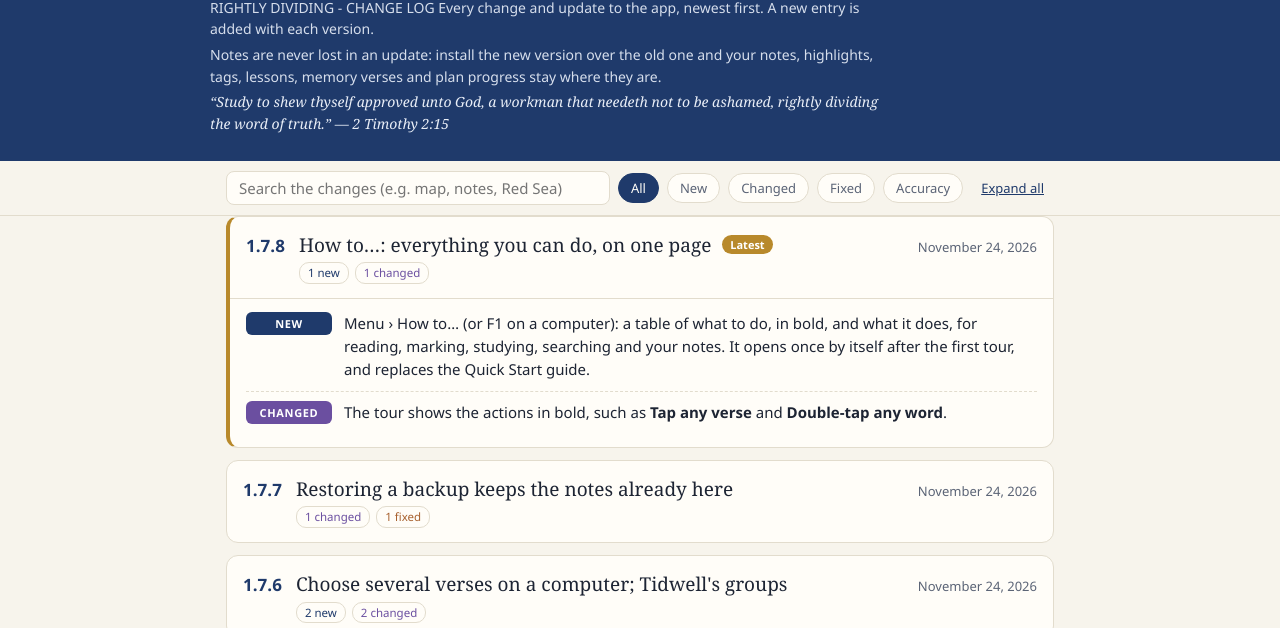
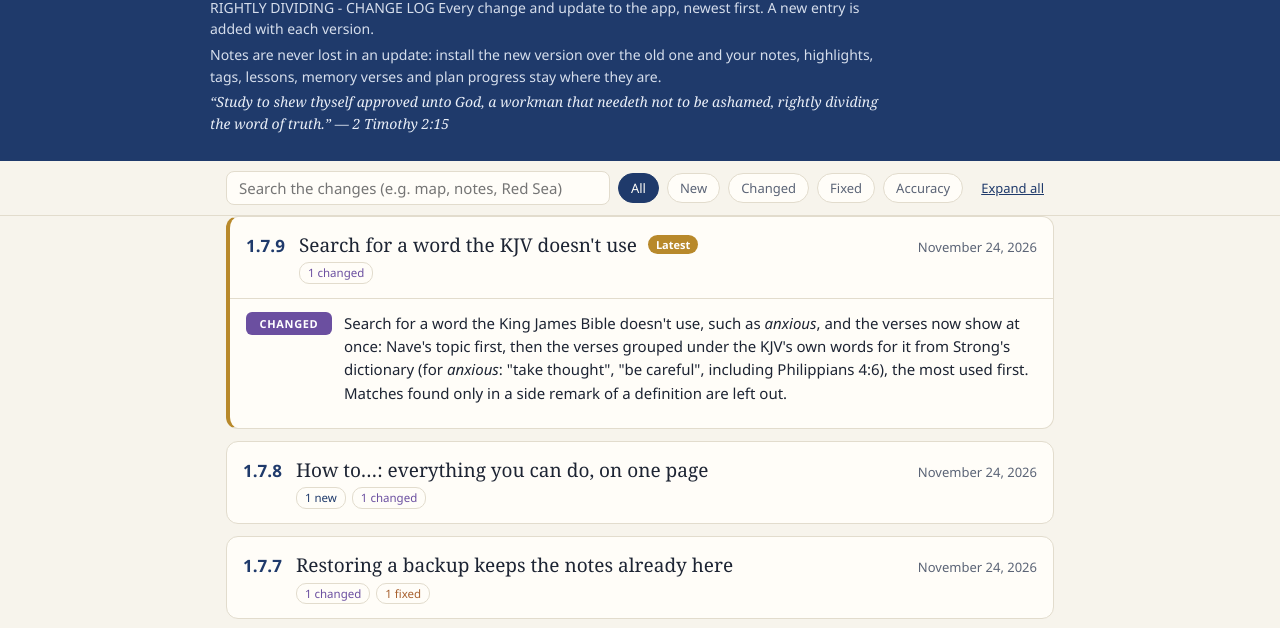
Before and after one commit to cmundell/rightly-dividing-fmnrj8, a plain HTML site: page CHANGELOG.html in a window 1280 px wide. Shown: the part 105-733 px from the top of the page. Drawn offline with Linux system fonts and the light colour scheme.

Commit message:
Rightly Dividing 1.7.9: search for words the KJV does not use shows the verses at once
Co-Authored-By: Claude Opus 5.5 <noreply@anthropic.com>
Claude-Session: https://claude.ai/code/session_01Q745QoQnpJZ94K6cLyVB67

```diff
--- a/CHANGELOG.html
+++ b/CHANGELOG.html
@@ -72,8 +72,13 @@
   <button class="btn" id="toggle">Expand all</button>
 </div></div>
 <main class="wrap">
-  <details class="ver" id="v1.7.8" open>
-    <summary><span class="vnum">1.7.8</span><span class="vtitle">How to…: everything you can do, on one page <span class="latest">Latest</span></span>
+  <details class="ver" id="v1.7.9" open>
+    <summary><span class="vnum">1.7.9</span><span class="vtitle">Search for a word the KJV doesn't use <span class="latest">Latest</span></span>
+      <span class="vmeta">November 24, 2026</span><span class="vtags"><span class="pill p-change">1 changed</span></span></summary>
+    <ul class="items"><li class="it t-change"><span class="tag tag-change">Changed</span><div>Search for a word the King James Bible doesn't use, such as <i>anxious</i>, and the verses now show at once: Nave's topic first, then the verses grouped under the KJV's own words for it from Strong's dictionary (for <i>anxious</i>: "take thought", "be careful", including Philippians 4:6), the most used first. Matches found only in a side remark of a definition are left out.</div></li></ul>
+  </details>
+  <details class="ver" id="v1.7.8">
+    <summary><span class="vnum">1.7.8</span><span class="vtitle">How to…: everything you can do, on one page</span>
       <span class="vmeta">November 24, 2026</span><span class="vtags"><span class="pill p-new">1 new</span><span class="pill p-change">1 changed</span></span></summary>
     <ul class="items"><li class="it t-new"><span class="tag tag-new">New</span><div>Menu › How to… (or F1 on a computer): a table of what to do, in bold, and what it does, for reading, marking, studying, searching and your notes. It opens once by itself after the first tour, and replaces the Quick Start guide.</div></li><li class="it t-change"><span class="tag tag-change">Changed</span><div>The tour shows the actions in bold, such as <b>Tap any verse</b> and <b>Double-tap any word</b>.</div></li></ul>
   </details>
--- a/sw.js
+++ b/sw.js
@@ -1,6 +1,6 @@
 'use strict';
 // Keeps Rightly Dividing working offline. The cache name changes with every release.
-const CACHE = 'sts-1.7.8-327e1784a7';
+const CACHE = 'sts-1.7.9-d8adc77a35';
 const SHELL = ["./", "CHANGELOG.html", "data/basemap.json", "data/brand-bg.jpg", "data/gospel.json", "data/journeys.json", "data/landmarks.json", "data/phrases.json", "data/relief.jpg", "data/tidwell.json", "data/votd.json", "features.js", "home.js", "icon-180.png", "icon-192.png", "icon-512.png", "index.html", "lib/cjs-shim.js", "lib/db.js", "lib/docx.js", "lib/jszip.min.js", "lib/sql-wasm-browser.js", "lib/sql-wasm-browser.wasm", "listen.js", "manifest.webmanifest", "maps.js", "reader.js", "refparse.js", "robots.txt", "study.js", "styles.css", "tools.js", "tsk-web.js", "walk.js", "web.css", "web.js"];
 self.addEventListener('install', (e) => {
   e.waitUntil(caches.open(CACHE).then((c) => c.addAll(SHELL)).then(() => self.skipWaiting()));
--- a/tsk-web.js
+++ b/tsk-web.js
@@ -5,7 +5,7 @@
 /* global initSqlJs, TskDb, JSZip, wRun, wPara, HL_FILL */
 
 (() => {
-  const VERSION = '1.7.8';
+  const VERSION = '1.7.9';
   // the Windows app (windows/ folder) adds rdDesktop: your notes are also copied to a real file in a folder you choose
   const desk = window.rdDesktop || null;
   let deskTimer = null;
```
